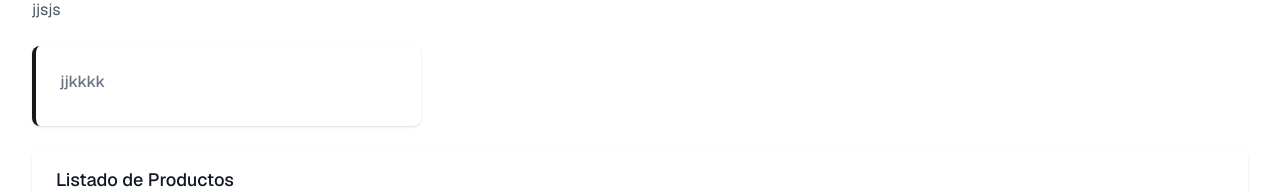
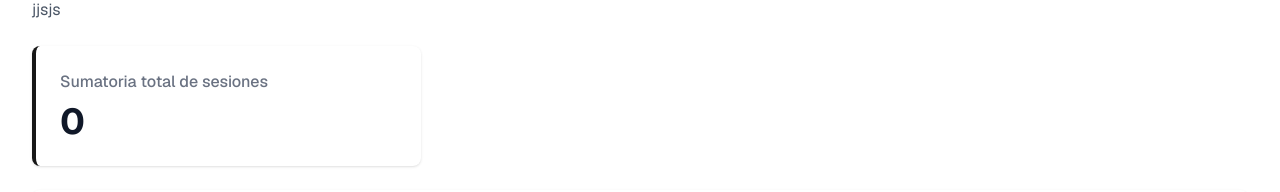
Before and after one commit to Silverz34/dashboard_student, a Next.js app: page /reports/4 in a window 1280 px wide. Shown: the part 202-394 px from the top of the page. Built offline with nearby package versions, Linux system fonts and the light colour scheme; no server answers; the database is empty.

Commit message:
kpi de la view 4

```diff
--- a/src/app/reports/4/page.tsx
+++ b/src/app/reports/4/page.tsx
@@ -2,6 +2,7 @@ import { Flecha } from "../../../../components/flecha";
 import { getAsistenciaPromedio } from "../../../../lib/data/asistencia_promedio";
 export default async function Report4() {
     const data = await getAsistenciaPromedio();
+    const kpi = data.reduce((sum, row) => sum + Number(row.sesiones_totales), 0);
     return (
        <div className="p-8 font-sans text-white-800">
          <Flecha/>
@@ -11,8 +12,8 @@ export default async function Report4() {
            </p>
            <div className="grid grid-cols-1 md:grid-cols-3 gap-6 ">
                 <div className="bg-white p-6 rounded-lg shadow border-l-4 ">
-                    <p className="text-gray-500 font-medium">jjkkkk</p>
-                    <p className="text-4xl font-bold text-gray-900 mt-2">{}</p>
+                    <p className="text-gray-500 font-medium">Sumatoria total de sesiones</p>
+                    <p className="text-4xl font-bold text-gray-900 mt-2">{kpi}</p>
                 </div>
             </div>
                 <br></br>
```
